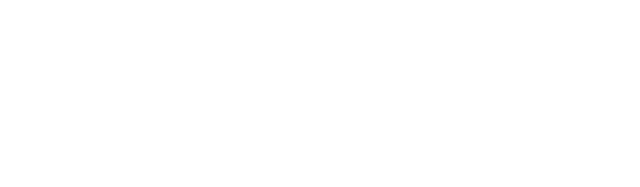
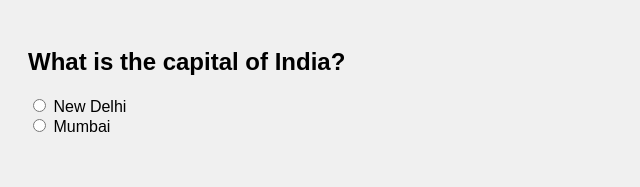
Before and after one commit to acciojob/trivia-code-nav-ds, a website: page main.html in a window 1280 px wide. Shown: the whole page, without its empty margins (0-640 px from the left). Drawn offline with Linux system fonts and the light colour scheme.

Commit message:
created a submission

```diff
--- a/main.html
+++ b/main.html
@@ -1,16 +1,40 @@
 <!DOCTYPE html>
+<html lang="en">
+<head>
+  <meta charset="UTF-8">
+  <title>Trivia Question</title>
+  <style>
+    body {
+      font-family: Arial, sans-serif;
+      padding: 20px;
+      background-color: #f0f0f0;
+    }
 
-<html>
+    .question {
+      margin-bottom: 20px;
+    }
 
-<head>
-	<link rel="stylesheet" href="styles.css">
+    blockquote {
+      max-width: 600px;
+      margin: 10px;
+      padding: 15px;
+      border-left: 8px solid green;
+      background-color: #f8fffe;
+      font-weight: bold;
+    }
+  </style>
 </head>
+<body>
 
-<body>
-	<!-- the entire body must be written by student -->
-    <script type="text/javascript" src="./script.js">
-</script>
-
-</body>
-
-</html>
+  <div class="question">
+    <h2>What is the capital of India?</h2>
+    <form>
+      <label>
+        <input type="radio" name="capital" value="new-delhi">
+        New Delhi
+      </label><br>
+      <label>
+        <input type="radio" name="capital" value="mumbai">
+        Mumbai
+      </label>
+    </for
```
